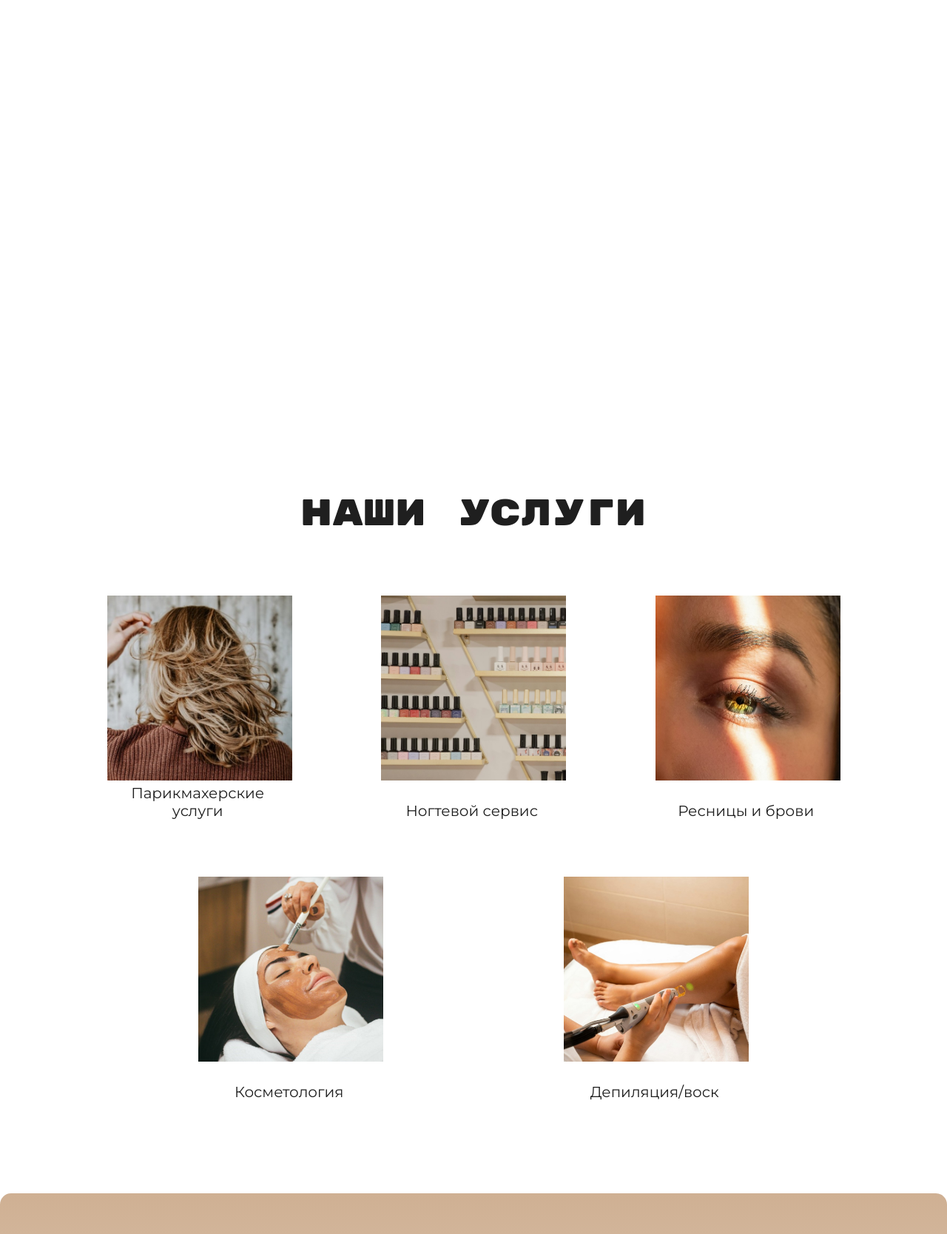
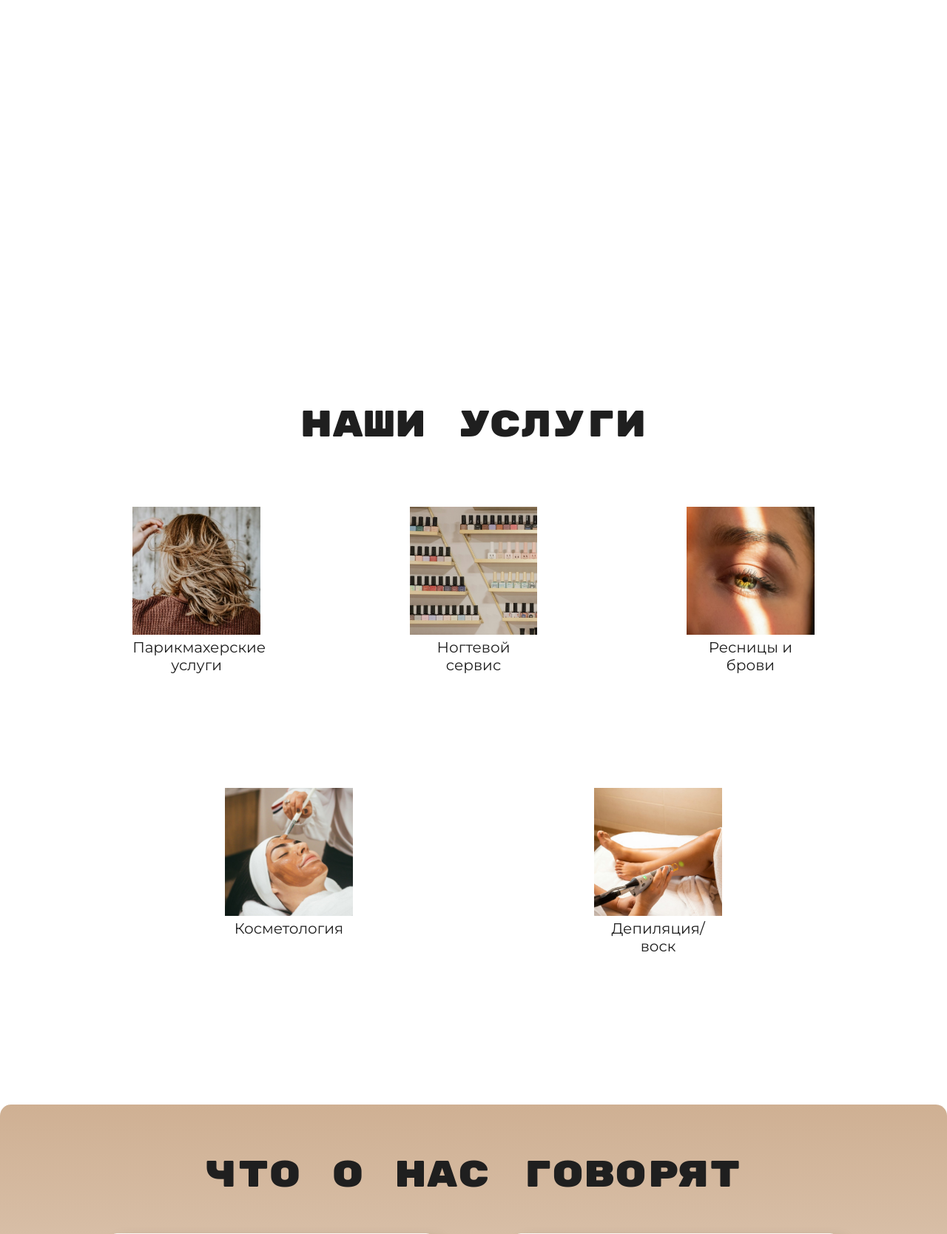
Before and after one commit to Girfanova/aphrodite, a PHP site: page / in a window 1280 px wide. Shown: the part 1702-3370 px from the top of the page at 74% size. Run offline with PHP 8.4, Linux system fonts and the light colour scheme; the visitor is signed in with stand-in values (Sample User, id 1); data that the repository does not hold is empty; some web fonts are replaced.

Commit message:
edit on comp

```diff
--- a/admin.php
+++ b/admin.php
@@ -32,7 +32,7 @@
         // // }
         // echo "</div>";
         $user = mysqli_query($link, "SELECT users.id, surname, name, role_name, role_id, phone FROM users, roles WHERE users.id = " . $_SESSION["user_id"] . " and role_id=roles.id");
-        $portfoio = mysqli_query($link, "SELECT portfolio.id, path_big, path_small  FROM portfolio");
+        $portfoio = mysqli_query($link, "SELECT *  FROM portfolio");
         echo "<div class='lk-profile'>";
         echo "<H1 class='lk-title'>Административная панель</H1>";
         echo "<div id='popup' class='admin-popup'></div>";
--- a/header.php
+++ b/header.php
@@ -19,7 +19,8 @@
 
                 </ul>
                 <?php
-                if ($_SESSION["auth"]==true)
+
+                if (isset($_SESSION["auth"]))
                 echo "<button onclick=\"window.location.href = 'lk.php'\" class='header_lk_btn btn'>Личный кабинет</button>";
                 else echo '<button class="header_authorization_btn btn popup_autor">Войти/Авторизоваться</button>';
                 ?>
@@ -27,7 +28,7 @@
             </nav>
             <div id="menu-burg" class='black-menu-burg'><span></span></div>
             <?php
-                if ($_SESSION["auth"]==true) {
+                if (isset($_SESSION["auth"])) {
                     require_once("connect_db.php");
                     mysqli_select_db($link,"aphrodite") or die("Ошибка подключения к базе данных");
                     $query = "SELECT name FROM users WHERE id = ".$_SESSION['user_id'];
--- a/style-header-footer.css
+++ b/style-header-footer.css
@@ -222,6 +222,7 @@ a:hover{
 header{
     width:100%;
     height: 10vh;
+    /* max-height: 90px; */
     position:fixed;
     z-index: 3;
     top:0;
--- a/style-main-page.css
+++ b/style-main-page.css
@@ -189,7 +189,7 @@ hr{
     background-repeat: no-repeat;
     background-attachment: fixed;
     background-size:100vw ;
-    height: 75vh;
+    height: 60vh;
     position: relative;
 }
 .discount__rectangle{
@@ -332,36 +332,42 @@ hr{
     margin: 50px 0px;
     position: relative;
     height: 280px;
-
+    width: 30%;
 }
 .service img{
-    width: 250px;
-    margin: 30px 40px 0;
+    /* width: 250px; */
+    width: 50%;
+    margin: 30px 25% 0;
+    /* margin: 30px 40px 0; */
     transition: all 0.5s ease;
-
-    /* border-radius: 10px; */
 }
 .service__description{
-    width: 200px;
+    /* width: 200px; */
+    width: 50%;
     margin: auto;
+    margin-top: 0;
     text-align: center;
     transition: all 0.5s ease;
     position: absolute;
-    left: 19%;
-    bottom: -19%;
+    /* left: 19%;
+    bottom: -19%; */
+    left:25%;
+    bottom:auto;
 }
 .service:hover img{
     position: relative;
-    margin: 27px 32.5px 5px;
-    width: 265px;
+    /* margin: 27px 32.5px 5px;
+    width: 265px; */
+    width:55%;
     transition: all 0.5s ease;
     box-shadow: 0 80px 0 var(--third-color);
     /* box-shadow: 0px 0px 20px #766670; */
 }
 .service:hover .service__description{
-    font-size: 1.91rem;
+    font-size: 2.2rem;
     transition: all 0.5s ease;
-    bottom:-23%;
+    left:27%;
+    margin-top:2%;
 }
 
 
--- a/users-list.php
+++ b/users-list.php
@@ -13,8 +13,6 @@
             echo "<tr>";
             echo "<td> {$stroka['surname']} {$stroka['name']}</td>";
             echo "<td> {$stroka['phone']}</td>";
-            // echo "<td> {$stroka['role_name']} </td>";
-            // echo "<td><a href='delete-user.php?id=".$stroka['id']."'>Удалить</a></td>";
             echo "<td>
                 <select id='select_user_role".$stroka['id']."' style='width:100%' onchange='change_role(this,{$stroka['id']});'>";
                    if ($stroka['role_id']=='1') echo "<option value=0>{$stroka['role_name']}</option>
@@ -28,8 +26,6 @@
                     <option value='2'>Сделать мастером</option>";
             echo    "</select>
             </td>";
-            // if ($stroka['role_id'] == '10') echo "<td><a href='edit-user.php?id=".$stroka['id']."&role_id=".$stroka['role_id']."'>Сделать его пользователем</a></td>";
-            // else echo "<td><a href='edit-user.php?id=".$stroka['id']."&role_id=".$stroka['role_id']."'>Сделать его администратором</a></td>";
             echo "</tr>";
             }
             if(mysqli_num_rows($users)==0) echo '<td colspan=3>Нет пользователей</td>';
```
Also changed, not shown: Resources/portfolio/Snapinsta.app_242642486_1214190139053254_5384191876289198220_n_1080.jpg (added).
